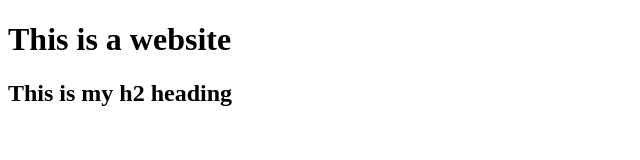
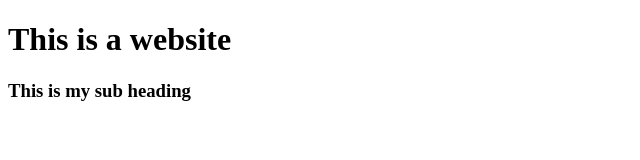
Before and after one commit to evilcherry1114/my-website, a plain HTML site: page index.html in a window 1280 px wide. Shown: the whole page, without its empty margins (0-640 px from the left). Drawn offline with Linux system fonts and the light colour scheme.

Commit message:
Change from h2 to h3

```diff
--- a/index.html
+++ b/index.html
@@ -6,6 +6,6 @@
 </head>
 <body>
 	<h1>This is a website</h1>
-	<h2>This is my h2 heading</h2>
+	<h3>This is my sub heading</h3>
 </body>
 </html>
```
